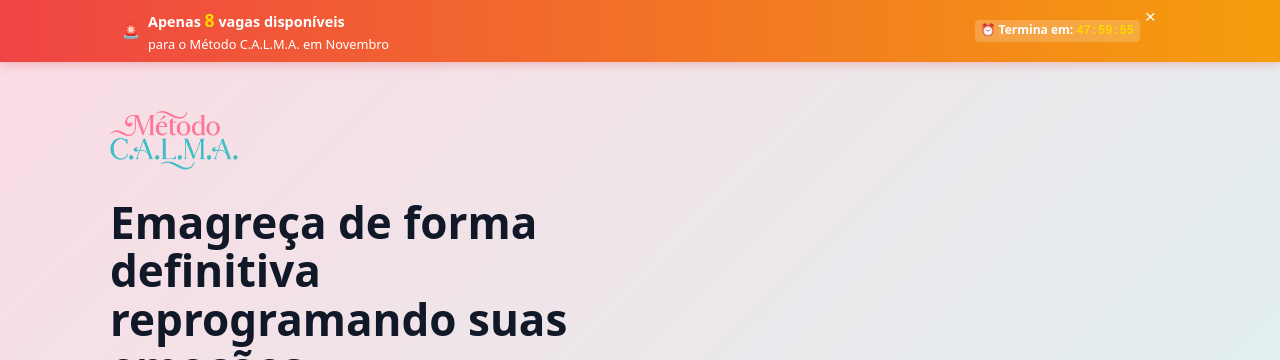
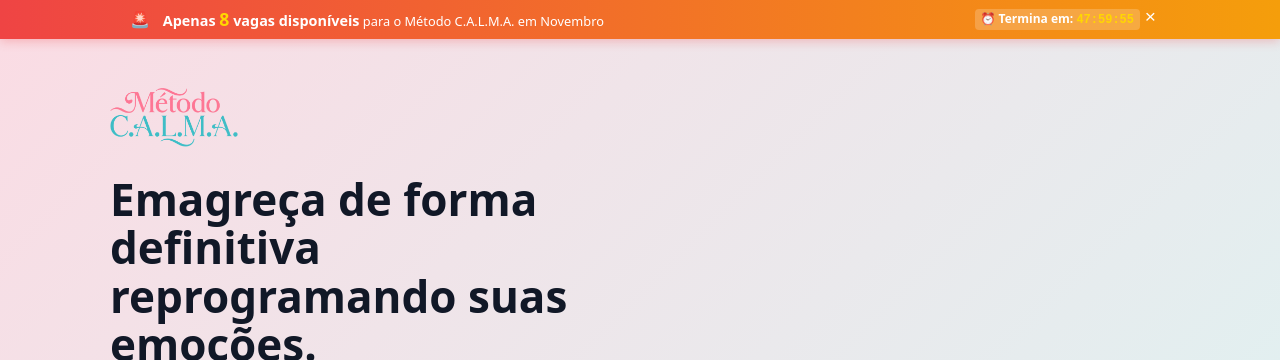
Before and after one commit to diogojebe-web/mentoria-calma, a plain HTML site: page index.html in a window 1280 px wide. Shown: the top 360 px of the page. Drawn offline with Linux system fonts and the light colour scheme; a script that the page names is missing.

Commit message:
Atualizar o index.html

```diff
--- a/index.html
+++ b/index.html
@@ -670,8 +670,6 @@ img {
   cursor:pointer; background:transparent;
 }
 
-}
-
 /* CSS para Social Proof */
 .social-proof-numbers {
   padding: 60px 24px;
@@ -752,158 +750,54 @@ img {
 /* ========================================
    BARRA DE URGÊNCIA
    ======================================== */
-
-.urgency-bar {
-  position: fixed;
-  top: 0;
-  left: 0;
-  width: 100%;
-  background: linear-gradient(90deg, #EF4444 0%, #F59E0B 100%);
-  color: white;
-  z-index: 999;
-  box-shadow: 0 2px 10px rgba(239, 68, 68, 0.3);
-  transform: translateY(-100%);
-  transition: transform 0.3s ease;
-  font-size: 0.85rem;  /* ← texto menor */  line-height: 1.3;    /* ← linhas mais próximas */
-}
-
-.urgency-bar.show {
-  transform: translateY(0);
-}
-
-.urgency-content {
-  display: flex;
-  align-items: center;
-  justify-content: space-between;
-  gap: 0.5rem;  /* ← menos espaço entre elementos */
-  padding: 8px 20px;  /* ← menos altura (era 12px) */
-  max-width: 1100px;
-  margin: 0 auto;
-}
-
+.urgency-bar{
+  position:fixed; top:0; left:0; width:100%;
+  background:linear-gradient(90deg,#EF4444 0%,#F59E0B 100%);
+  color:#fff; z-index:999;
+  box-shadow:0 2px 10px rgba(239,68,68,.3);
+  transform:translateY(-100%); transition:transform .3s ease;
+  font-size:.85rem; line-height:1.3;
+}
+.urgency-bar.show{ transform:translateY(0) }
+
+.urgency-content{
+  display:flex; align-items:center; justify-content:space-between;
+  gap:.5rem; padding:8px 20px; max-width:1100px; margin:0 auto;
+  position:relative; padding-right:30px; /* espaço pro X */
+}
+.urgency-icon{ font-size:1rem; margin-right:.3rem; flex-shrink:0 }
+.urgency-text{ font-size:.8rem; font-weight:500; flex:1; white-space:nowrap }
+.urgency-text strong{ font-size:.9rem; color:#fff }
+#vagas-count{ color:#FFD700; font-weight:800; font-size:1.1rem }
+.urgency-timer{
+  font-size:.75rem; background:rgba(255,255,255,.2);
+  padding:2px 6px; border-radius:4px; font-weight:600; white-space:nowrap; flex-shrink:0;
+}
+#timer-display{ font-family:'Courier New',monospace; font-weight:700; color:#FFD700 }
+.urgency-close{
+  background:none; border:0; color:#fff; font-size:1.2rem;
+  cursor:pointer; padding:2px 6px; border-radius:50%; transition:background .2s ease;
+  position:absolute; top:4px; right:8px;
+}
+.urgency-close:hover{ background:rgba(255,255,255,.2) }
 
 /* ========================================
    BARRA DE URGÊNCIA - MOBILE
    ======================================== */
-
-@media (max-width: 768px) {
-  .urgency-bar {
-    font-size: 0.75rem;  /* texto bem menor */
-  }
-}
-
-  .urgency-content {
-    flex-direction: row;  /* empilha tudo verticalmente */
-    flex-wrap: wrap;
-    gap: 0.5rem;
-    text-align: left;
-    padding: 8px 12px;
-    justify-content: space-between;
-    align-items: center;
-  }
-
-  .urgency-icon {
-    font-size: 0.9rem;
-    margin-right: 0;
-  }
-
-  .urgency-text {
-    font-size: 0.75rem;
-    white-space: normal;  /* PERMITE quebrar linha */
-    line-height: 1.4;
-    max-width: 100%;
-  }
-
-  .urgency-text strong {
-    display: block;
-    margin-bottom: 0.2rem;
-  }
-
-  #vagas-count {
-    font-size: 0.9rem;
-  }
-
-  .urgency-timer {
-    font-size: 0.65rem;
-    padding: 2px 4px;
-    white-space: nowrap;  /* timer não quebra */
-  }
-
-  .urgency-close {
-    font-size: 1.1rem;
-    position: absolute;
-    top: 4px;
-    right: 8px;
-    padding: 0;
-  }
-
-  .urgency-content {
-    position: relative;
-    padding-right: 30px;  /* espaço pro X */
-  }
-}
-
-
-
-.urgency-icon {
-  font-size: 1rem;  /* ← ícone menor (era 1.2rem) */
-  margin-right: 0.3rem;  /* ← menos espaço */
-  flex-shrink: 0;
-}
-
-
-.urgency-text {
-  font-size: 0.8rem;  /* ← texto menor (era 0.9rem) */
-  font-weight: 500;
-  flex: 1;
-  white-space: nowrap;  /* ← não quebra linha */
-}
-
-
-.urgency-text strong {
-  font-size: 0.9rem;  /* ← "Apenas X vagas" menor */
-  color: #FFF;
-}
-
-
-#vagas-count {
-  color: #FFD700;
-  font-weight: 800;
-  font-size: 1.1rem;
-}
-
-.urgency-timer {
-  font-size: 0.75rem;  /* ← timer menor */
-  background: rgba(255, 255, 255, 0.2);
-  padding: 2px 6px;  /* ← menos padding */
-  border-radius: 4px;  /* ← borda menor */
-  font-weight: 600;
-  white-space: nowrap;
-  flex-shrink: 0;
-}
-
-
-#timer-display {
-  font-family: 'Courier New', monospace;
-  font-weight: 700;
-  color: #FFD700;
-}
-
-.urgency-close {
-  background: none;
-  border: none;
-  color: white;
-  font-size: 1.2rem;  /* ← X menor (era 1.5rem) */
-  cursor: pointer;
-  padding: 2px 6px;  /* ← menos padding */
-  border-radius: 50%;
-  transition: background 0.2s ease;
-  flex-shrink: 0;
-}
-
-
-.urgency-close:hover {
-  background: rgba(255, 255, 255, 0.2);
+@media (max-width:768px){
+  .urgency-bar{ font-size:.75rem }
+  .urgency-content{
+    flex-direction:row; flex-wrap:wrap; gap:.5rem; text-align:left;
+    padding:8px 12px; justify-content:space-between; align-items:center;
+  }
+  .urgency-icon{ font-size:.9rem; margin-right:0 }
+  .urgency-text{
+    font-size:.75rem; white-space:normal; line-height:1.4; max-width:100%;
+  }
+  .urgency-text strong{ display:block; margin-bottom:.2rem }
+  #vagas-count{ font-size:.9rem }
+  .urgency-timer{ font-size:.65rem; padding:2px 4px }
+  .urgency-close{ font-size:1.1rem }
 }
 
 /* ========================================
```
